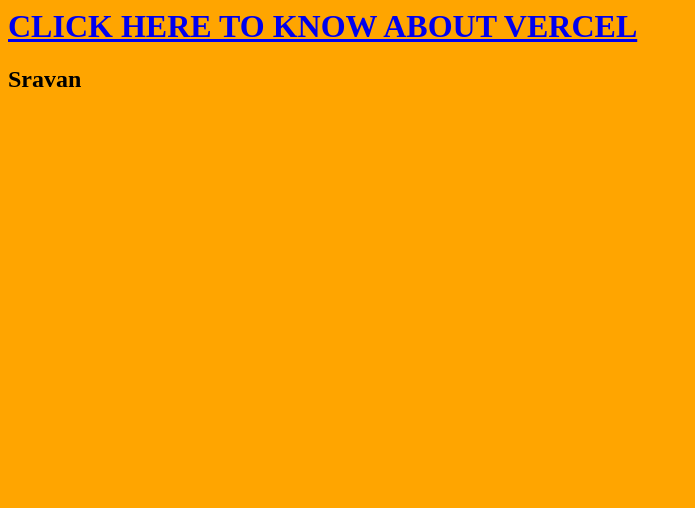
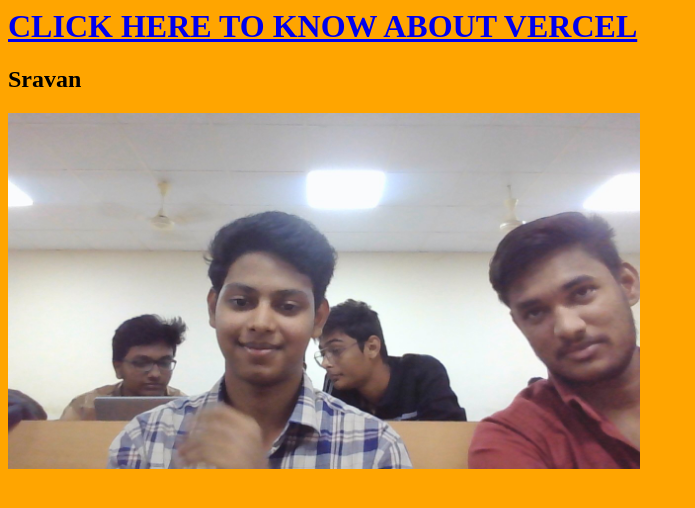
Before and after one commit to sravanmuni/sravanmuni.github.io, a plain HTML site: page index.html in a window 1280 px wide. Shown: the whole page, without its empty margins (0-695 px from the left). Drawn offline with Linux system fonts and the light colour scheme.

Commit message:
img added

```diff
--- a/index.html
+++ b/index.html
@@ -6,6 +6,8 @@
 
     <a href="https://youtu.be/z4pIuYPX_UM"><h1>CLICK HERE TO KNOW ABOUT VERCEL</h1></a>
     <h2>Sravan</h2>
+    <img width="50%" src="sravan.jpg">
+
 
 </body>
 
```
